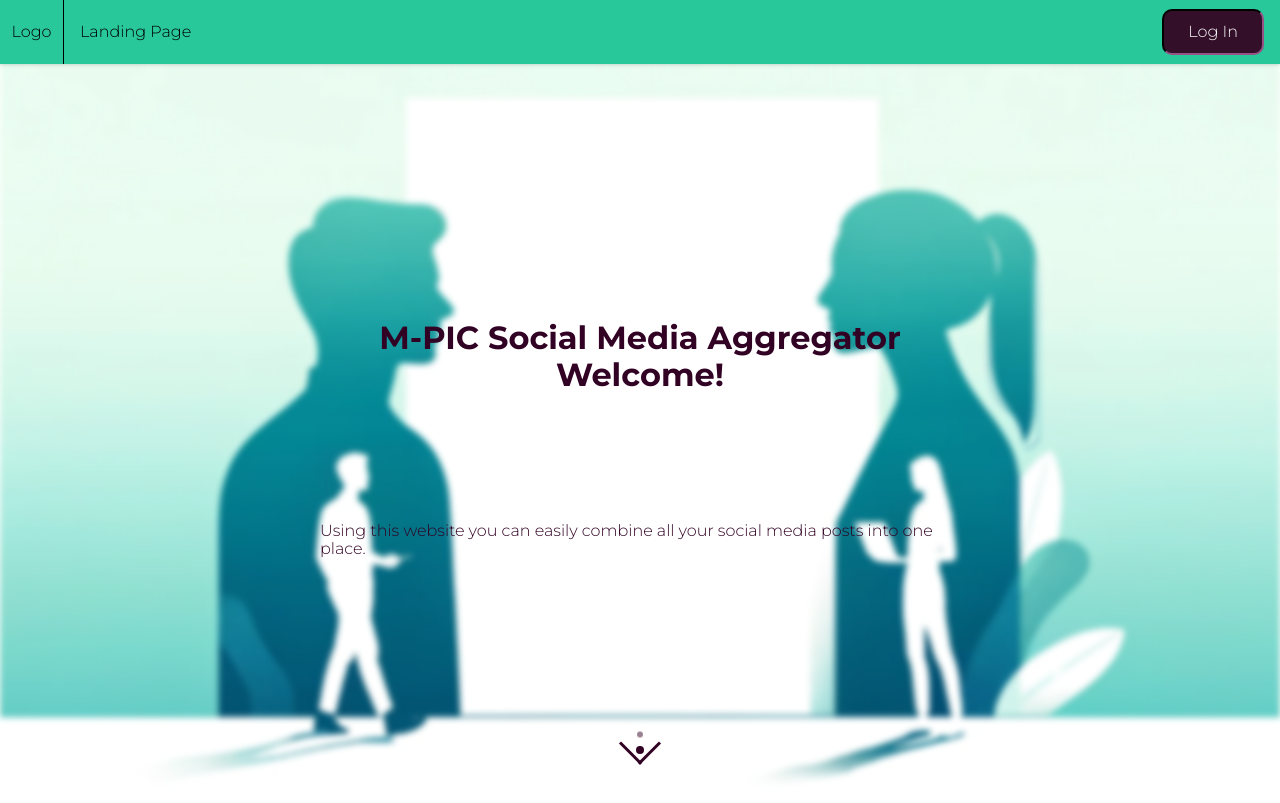
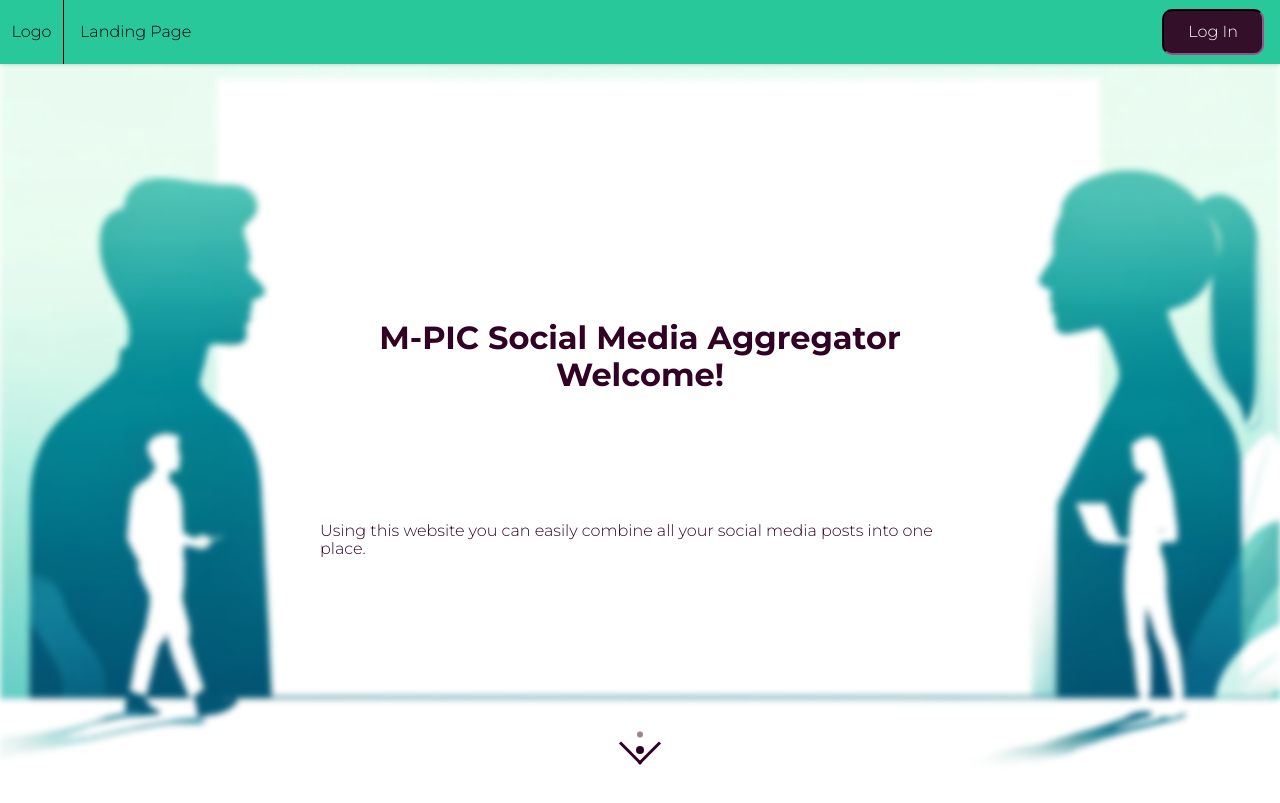
Before and after one commit to octavian-regatun/facultate-tehnologii-web, a plain HTML site: page index.html in a window 1280 px wide. Shown: the top 803 px of the page. Drawn offline with Linux system fonts and the light colour scheme.

Commit message:
fix: Change images

```diff
--- a/styles/index.css
+++ b/styles/index.css
@@ -21,7 +21,7 @@ body {
   position: absolute;
   top: 0;
   left: 0;
-  background-image: url(../imgs/index.webp);
+  background-image: url(../imgs/index.png);
   background-repeat: no-repeat;
   background-position: bottom;
   background-size: cover;
```
Also changed, not shown: imgs/index.png (added), imgs/index.webp (deleted), imgs/right.png.
